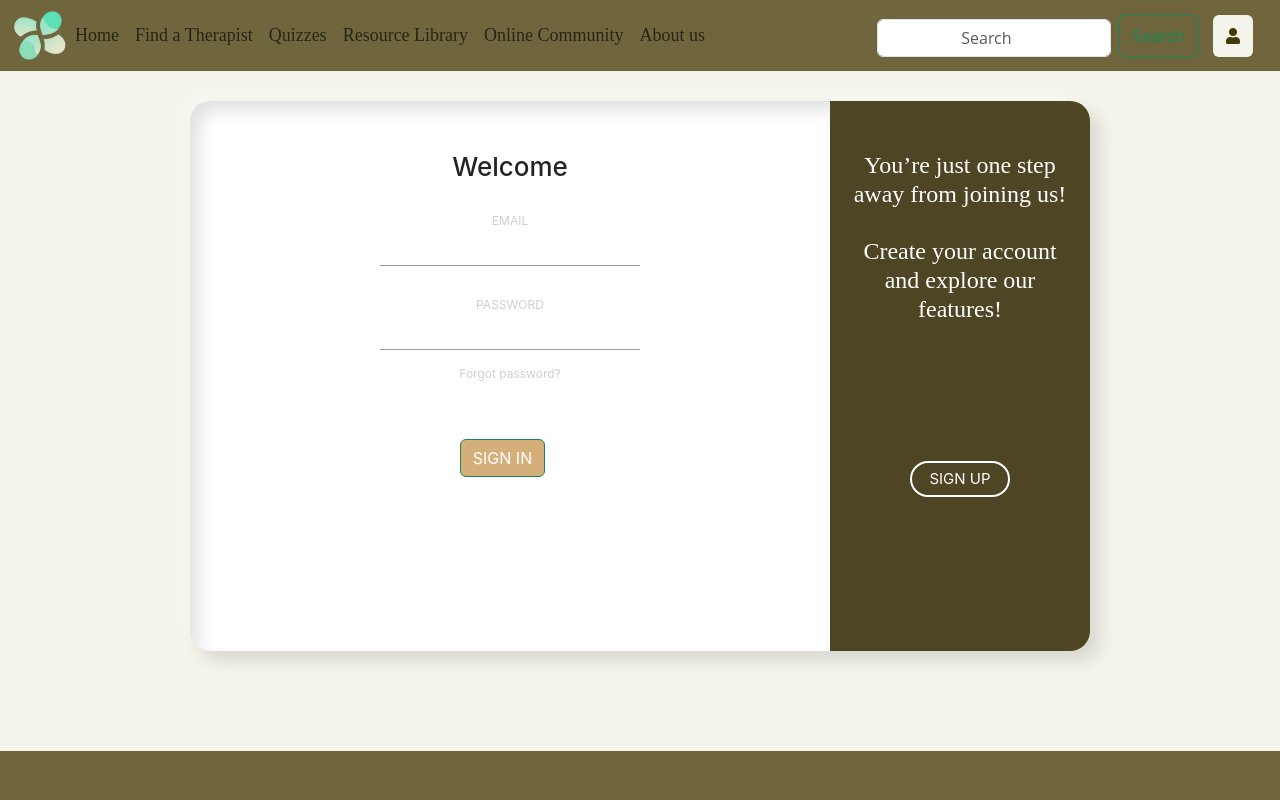
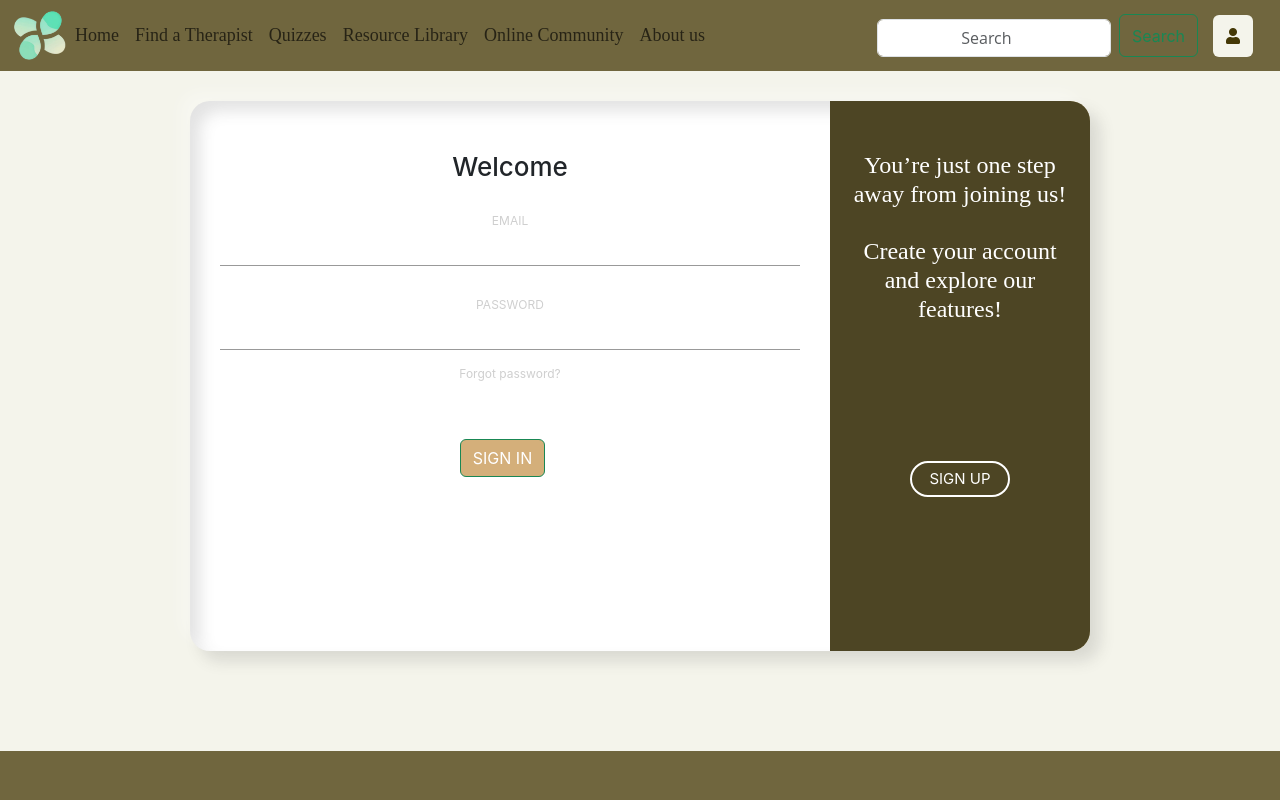
Before and after one commit to SakeenaNavavi/mindmenders, a React (Create React App) app: page /loginRegister in a window 1280 px wide. Shown: the top 800 px of the page. Built offline with nearby package versions, Linux system fonts and the light colour scheme; a web font is replaced by a local one.

Commit message:
Integrated the register form with supabase

```diff
--- a/src/Components/molecules/Footer/index.jsx
+++ b/src/Components/molecules/Footer/index.jsx
@@ -4,7 +4,7 @@ import 'bootstrap/dist/css/bootstrap.min.css';
 import { FaFacebook, FaTwitter, FaWhatsapp, FaStar,FaPhone } from 'react-icons/fa';
 import './index.css';
 import Swal from 'sweetalert2';
-import  supabase  from '../../../supabaseClient';
+import supabase from '../../../supa/supabase/supabaseClient';
 
 
 const YourComponent = () => {
--- a/src/pages/LoginRegister/index.css
+++ b/src/pages/LoginRegister/index.css
@@ -245,12 +245,16 @@ label {
     width: 260px;
     margin: 25px auto 0;
     text-align: center;
+    padding-left: 30px;
+    padding-right: 30px;
 }
 
 label span {
     font-size: 12px;
     color: #cfcfcf;
     text-transform: uppercase;
+    padding-left: 30px;
+    padding-right: 30px;
 }
 
 input {
@@ -261,6 +265,8 @@ input {
     font-size: 16px;
     border-bottom: 1px solid rgba(0, 0, 0, 0.4);
     text-align: center;
+    padding-left: 30px;
+    padding-right: 30px;
 }
 
 .forgot-pass {
--- a/src/pages/LoginRegister/index.jsx
+++ b/src/pages/LoginRegister/index.jsx
@@ -1,7 +1,8 @@
-import React, { useEffect,useState } from 'react';
+import React, { useEffect, useState } from 'react';
 import './index.css';
-import supabase from '../../supabaseClient';
-const LoginRegister =()=>{
+import supabase from '../../supa/supabase/supabaseClient';
+
+const LoginRegister = () => {
   useEffect(() => {
     const imgBtn = document.querySelector('.img__btn');
     const cont = document.querySelector('.cont');
@@ -12,124 +13,147 @@ const LoginRegister =()=>{
 
     imgBtn.addEventListener('click', handleButtonClick);
 
-
     return () => {
       imgBtn.removeEventListener('click', handleButtonClick);
     };
-
   }, []);
 
-    const [formData, setFormData] = useState({
-        firstName: ' ',
-        lastName: ' ',
-        email: ' ',
-        password: ' ',
-        DOB: ' ',
-        gender:' ',
+  const [FormData, setFormData] = useState({
+    F_name: '',
+    L_name: '',
+    DOB: '',
+    gender: '',
+    Email: '',
+    password: '',
   });
 
-      const handleChange = (e) => {
-
-        const { name, value } = e.target;
-        setFormData({
-          ...formData,
-          [name]: value,
-        });
+  const showAlert = (message) => {
+    alert(message);
   };
 
-      const handleSubmit = async (e) => {
+  const gatDataIntoSupabase = async (e) => {
     e.preventDefault();
+    //const formData = new FormData(e.target);
+    console.log(e.target);
 
+    const F_name = document.getElementById('F_name').value;
+    const L_name = document.getElementById('L_name').value;
+    const DOB = document.getElementById('DOB').value;
+    const Email = document.getElementById('Email').value;
+    const password = document.getElementById('password').value;
 
-        const { data, error } = await supabase.from('tblUser').upsert([
+    if (!F_name || !L_name || !DOB || !Email || !password) {
+      showAlert('Please fill out all the fields');
+      return;
+    }
+
+    console.log(F_name);
+
+    const formDataToUpdateSupabase = {
+        // F_name: formData.get('F_name'),
+        // L_name: formData.get('L_name'),
+        // DOB: formData.get('DOB'),
+        // Email: formData.get('Email'),
+        // password: formData.get('password'),
+         F_name,
+        L_name,
+        DOB,
+        Email,
+        password,
+
+    };
+
+    await insertDataIntoSupabase(formDataToUpdateSupabase);
+  };
+
+  const insertDataIntoSupabase = async (formDataToUpdateSupabase) => {
+    try {
+      const { data, error } = await supabase.from('tblUser').insert([
         {
-            First_Name: formData.firstName,
-            Last_Name: formData.lastName,
-            DOB: formData.DOB,
-            Email: formData.email,
-            Password: formData.password,
+          F_name: formDataToUpdateSupabase.F_name,
+          L_name: formDataToUpdateSupabase.L_name,
+          DOB: formDataToUpdateSupabase.DOB,
+          Email: formDataToUpdateSupabase.Email,
+          password: formDataToUpdateSupabase.password,
         },
       ]);
 
       if (error) {
-          alert('Error inserting data:', error);
+        alert('Error inserting data into Supabase: ' + error.message);
       } else {
-          alert('Data inserted successfully:', data);
-
+        alert('Data inserted into Supabase: ' + JSON.stringify(data));
+        showAlert('You are successfully registered.');
+      }
+    } catch (error) {
+      console.log('Error connecting to Supabase: ' + error.message);
     }
   };
+
   return (
     <div className="container">
-    <div class="cont">
-        <div class="form sign-in">
+      <div className="cont">
+        <div className="form sign-in">
+          <form>
             <h2>Welcome</h2>
             <label>
-                <span>Email</span>
-                <input type="email" id="Login_email"/>
-            </label>
+              <span>Email</span></label>
+              <input type="Email" required />
+
             <label>
-                <span>Password</span>
-                <input type="password" id="Login_password"/>
-            </label>
-            <p class="forgot-pass">Forgot password?</p>
-            <button type="submit" className="btn btn-success submit">Sign In</button>
+              <span>Password</span></label>
+              <input type="password" required />
 
+            <p className="forgot-pass">Forgot password?</p>
+            <button type="button" className="btn btn-success submit">
+              Sign In
+            </button>
+          </form>
         </div>
-        <div class="sub-cont">
-            <div class="img">
-                <div class="img__text m--up">
-
+        <div className="sub-cont">
+          <div className="img">
+            <div className="img__text m--up">
               <h3>You’re just one step away from joining us! <br/><br/>Create your account and explore our features!</h3>
             </div>
-                <div class="img__text m--in">
-
+            <div className="img__text m--in">
               <h3>If you are already a member, <br/>simply sign in to access your account</h3>
             </div>
-                <div class="img__btn">
-                    <span class="m--up">Sign Up</span>
-                    <span class="m--in">Sign In</span>
+            <div className="img__btn">
+              <span className="m--up">Sign Up</span>
+              <span className="m--in">Sign In</span>
             </div>
           </div>
+          <div className="form sign-up">
+            <h2>Create your Account</h2>
+            <form onSubmit={gatDataIntoSupabase}>
+              <label>
+                <span>First name</span></label>
+                <input type="text" id="F_name" name="F_name" required />
 
-            <div class="form sign-up" >
-            <form onSubmit={handleSubmit}>
-                <h2>Create your Account</h2>
               <label>
-                    <span>First name</span>
-                    <input type="text" id="firstname" value={formData.firstName} onChange={handleChange} required/>
-                </label>
+                <span>Last name</span></label>
+                <input type="text" id="L_name" name="L_name" required />
+
               <label>
-                    <span>Last name</span>
-                    <input type="text" id="lastname" value={formData.lastName} onChange={handleChange} required/>
-                </label>
+                <span>Date of Birth</span></label>
+                <input type="date" id="DOB" name="DOB" className="form-control" required />
+
               <label>
-                    <span>Date of Birth</span>
-                    <input type="date" className="form-control" id="DOB" value={formData.DOB} onChange={handleChange} required/>
-                </label>
+                <span>Email</span></label>
+                <input type="Email" id="Email" name="Email" className="form-control" required />
+
               <label>
-                    <span>Gender</span>
-                    <br/>
-                    <select className="form-select" id="gender" value={formData.gender} onChange={handleChange} required>
-                        <option value="m" className="dropdown-item">Male</option>
-                        <option value="f" className="dropdown-item">Female</option>
-                        <option value="o" className="dropdown-item">Other</option>
-                    </select>
-                </label>
-                <label>
-                    <span>Email</span>
-                    <input type="email" id="email" value={formData.email} onChange={handleChange} required/>
-                </label>
-                <label>
-                    <span>Password</span>
-                    <input type="password" id="password" value={formData.password} onChange={handleChange} required/>
-                </label>
-                <button type="submit" className="btn btn-success submit">Sign Up</button>
+                <span>Password</span></label>
+                <input type="password" id="password" className="form-control" name="password" required />
+
+              <button type="submit" className="btn btn-success submit">
+                Sign Up
+              </button>
             </form>
-            </div>
-
           </div>
         </div>
       </div>
-    )
-}
+    </div>
+  );
+};
+
 export default LoginRegister;
```
Also changed, not shown: src/supa/supabase/supabaseClient.js (renamed from src/supabaseClient.js). Lines whose indentation alone changed are shown as unchanged.
